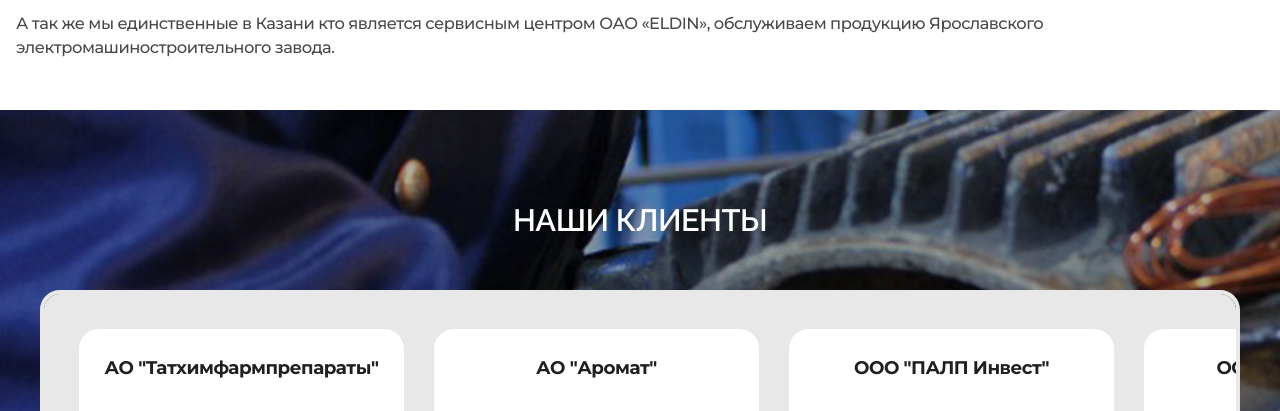
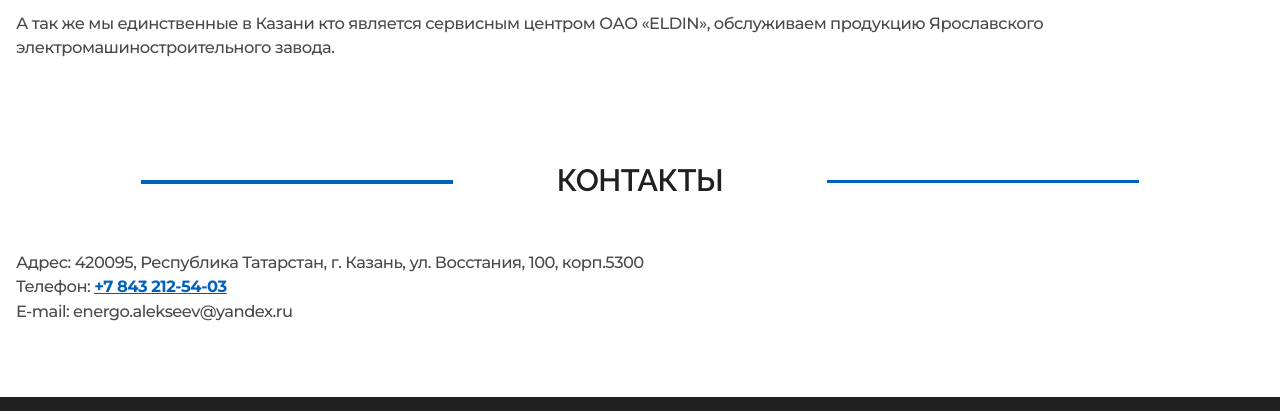
Before and after one commit to web-project-dev/web-project.github.io, a plain HTML site: page index.html in a window 1280 px wide. Shown: the part 2550-2961 px from the top of the page. Drawn offline with Linux system fonts and the light colour scheme.

Commit message:
Add files via upload

```diff
--- a/index.html
+++ b/index.html
@@ -163,7 +163,7 @@
                 </div>
             </div>
         </section>
-        <section class="clients-container">
+        <!-- <section class="clients-container">
             <div class="clients container">
                 <h2 class="h2 alone">Наши клиенты</h2>
                 <div class="clients__scroll">
@@ -234,7 +234,7 @@
                     </ul>
                 </div>
             </div>
-        </section>
+        </section> -->
         <section class="contacts container">
             <h2 class="h2">Контакты</h2>
             <div class="contacts__information">
```
